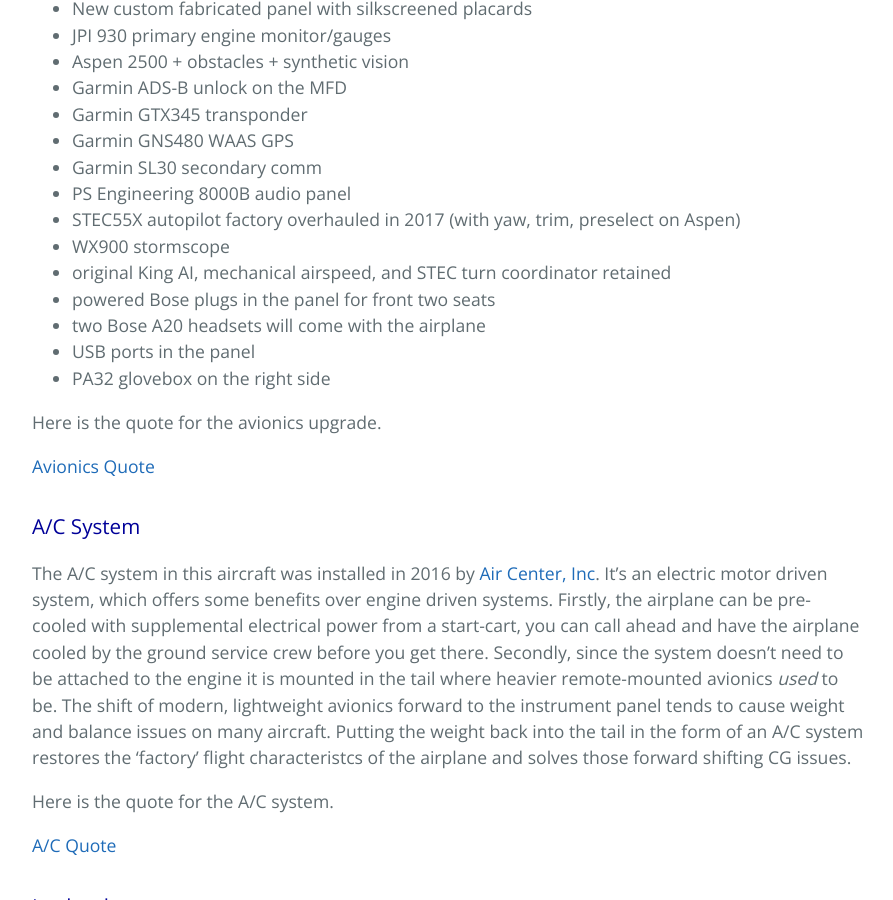
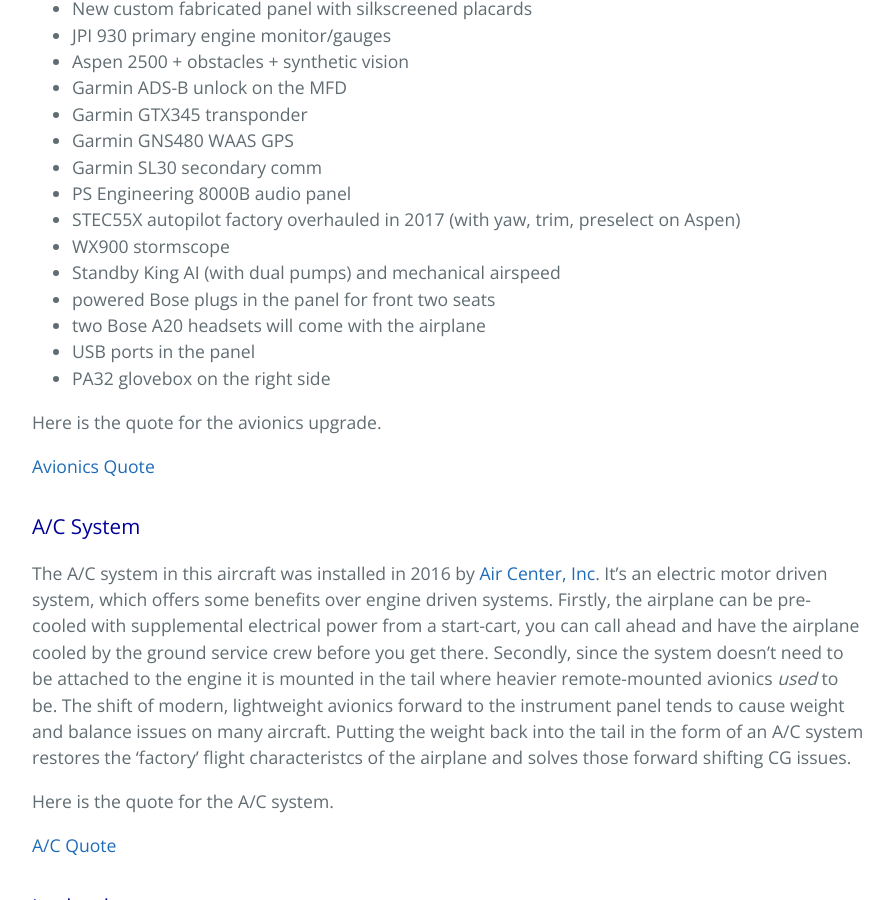
Before and after one commit to RNCTX/N595TC, a Jekyll site: the page built from index.md, in a window 1280 px wide and 900 px high, scrolled down 2554 px. Shown: the whole window, without its empty margins (192-1085 px from the left). Built offline with Jekyll 4.4.1, drawn with Linux system fonts in a browser that asks for light colours; our own code applies the rules of GitHub Pages for plain Markdown files.

Commit message:
Update index.md

```diff
--- a/index.md
+++ b/index.md
@@ -30,7 +30,7 @@ I'm guessing you got here from Trade-A-Plane or Controller. This domain was regi
 * PS Engineering 8000B audio panel
 * STEC55X autopilot factory overhauled in 2017 (with yaw, trim, preselect on Aspen)
 * WX900 stormscope
-* original King AI, mechanical airspeed, and STEC turn coordinator retained
+* Standby King AI (with dual pumps) and mechanical airspeed
 * powered Bose plugs in the panel for front two seats
 * two Bose A20 headsets will come with the airplane
 * USB ports in the panel
```
